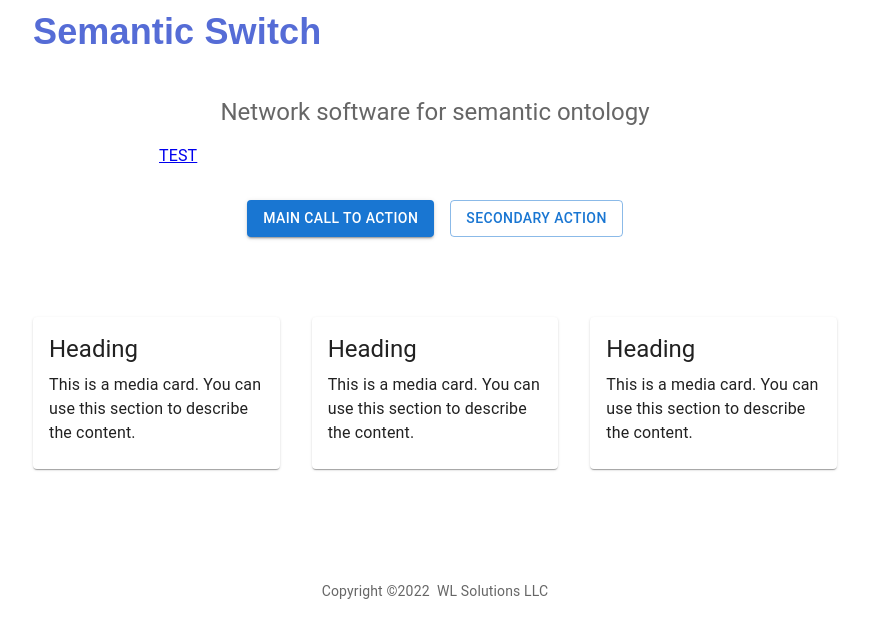
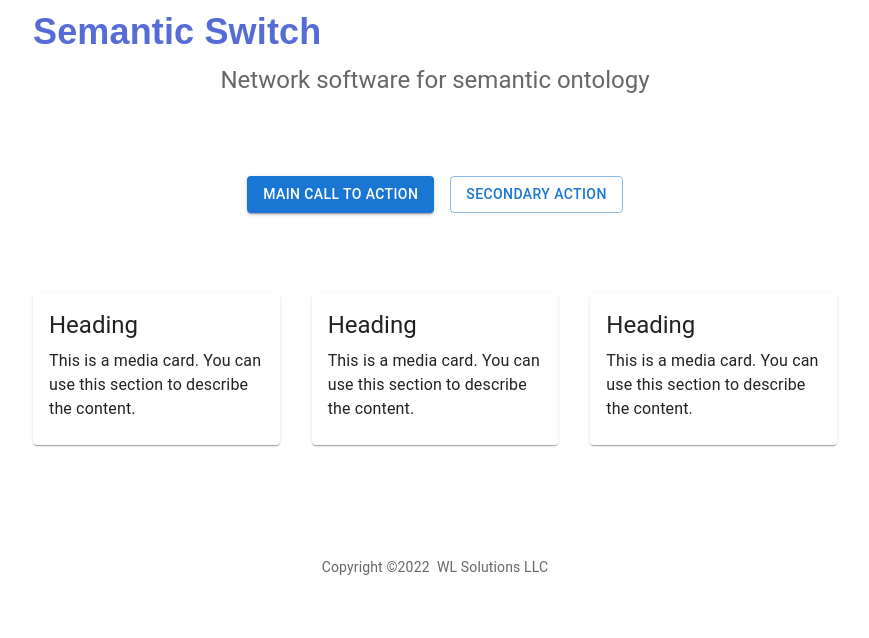
Before and after one commit to woodylewis/semantic-switch, a React (Create React App) app: page / in a window 1280 px wide. Shown: the top 638 px of the page, without its empty margins (205-1074 px from the left). Built offline with nearby package versions, Linux system fonts and the light colour scheme.

Commit message:
no message

```diff
--- a/src/Home.tsx
+++ b/src/Home.tsx
@@ -34,31 +34,6 @@ export default function Album() {
     <ThemeProvider theme={theme}>
       <CssBaseline />
       <main>
-        <Box
-          sx={{
-            bgcolor: 'background.paper',
-            pt: 4,
-            pb: 2,
-          }}
-        >
-          <Container maxWidth="sm">
-            <Typography variant="h5" align="center" color="text.secondary" paragraph>
-              Network software for semantic ontology
-            </Typography>
-            <Link to={StringList.PANEL_LINK}>
-              TEST
-            </Link>
-            <Stack
-              sx={{ pt: 4 }}
-              direction="row"
-              spacing={2}
-              justifyContent="center"
-            >
-              <Button variant="contained">Main call to action</Button>
-              <Button variant="outlined">Secondary action</Button>
-            </Stack>
-          </Container>
-        </Box>
         <Container sx={{ py: 8 }} maxWidth="md">
           {/* End hero unit */}
           <Grid container spacing={4}>
--- a/src/Panel.tsx
+++ b/src/Panel.tsx
@@ -1,4 +1,4 @@
-import React, { useState, Fragment } from 'react';
+import React, { Fragment } from 'react';
 import { Link } from 'react-router-dom';
 
 const Panel = () => {
--- a/src/TopBar.tsx
+++ b/src/TopBar.tsx
@@ -4,6 +4,12 @@ import { Link } from 'react-router-dom';
 import Toolbar from '@mui/material/Toolbar';
 import Hidden from '@mui/material/Hidden';
 import Grid from '@mui/material/Grid';
+import Stack from '@mui/material/Stack';
+import Box from '@mui/material/Box';
+import Button from '@mui/material/Button';
+
+import Typography from '@mui/material/Typography';
+import Container from '@mui/material/Container';
 
 import { StringList } from './StringList';
 
@@ -44,6 +50,31 @@ const TopBar = () => {
           </Grid>
         </Hidden>
       </Toolbar>
+        <Typography variant="h5" align="center" color="text.secondary" paragraph>
+              Network software for semantic ontology
+            </Typography>
+
+        <Box
+          sx={{
+            bgcolor: 'background.paper',
+            pt: 4,
+            pb: 2,
+          }}
+        >
+          <Container maxWidth="sm">
+            <Stack
+              sx={{ pt: 4 }}
+              direction="row"
+              spacing={2}
+              justifyContent="center"
+            >
+            <Link to={StringList.PANEL_LINK}>
+              <Button variant="contained">Main call to action</Button>
+            </Link>
+              <Button variant="outlined">Secondary action</Button>
+            </Stack>
+          </Container>
+        </Box>
     </div>
   );
 };
```
